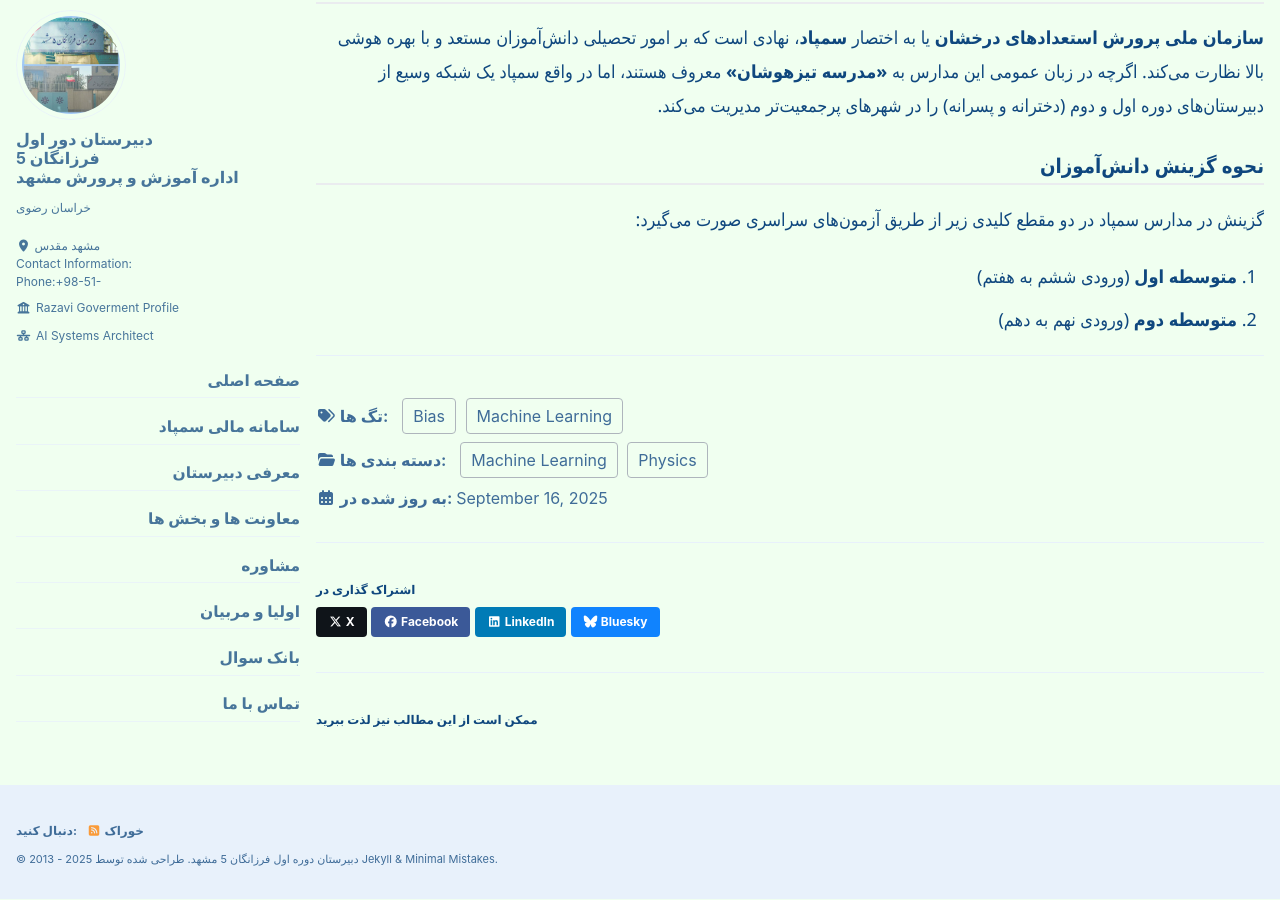
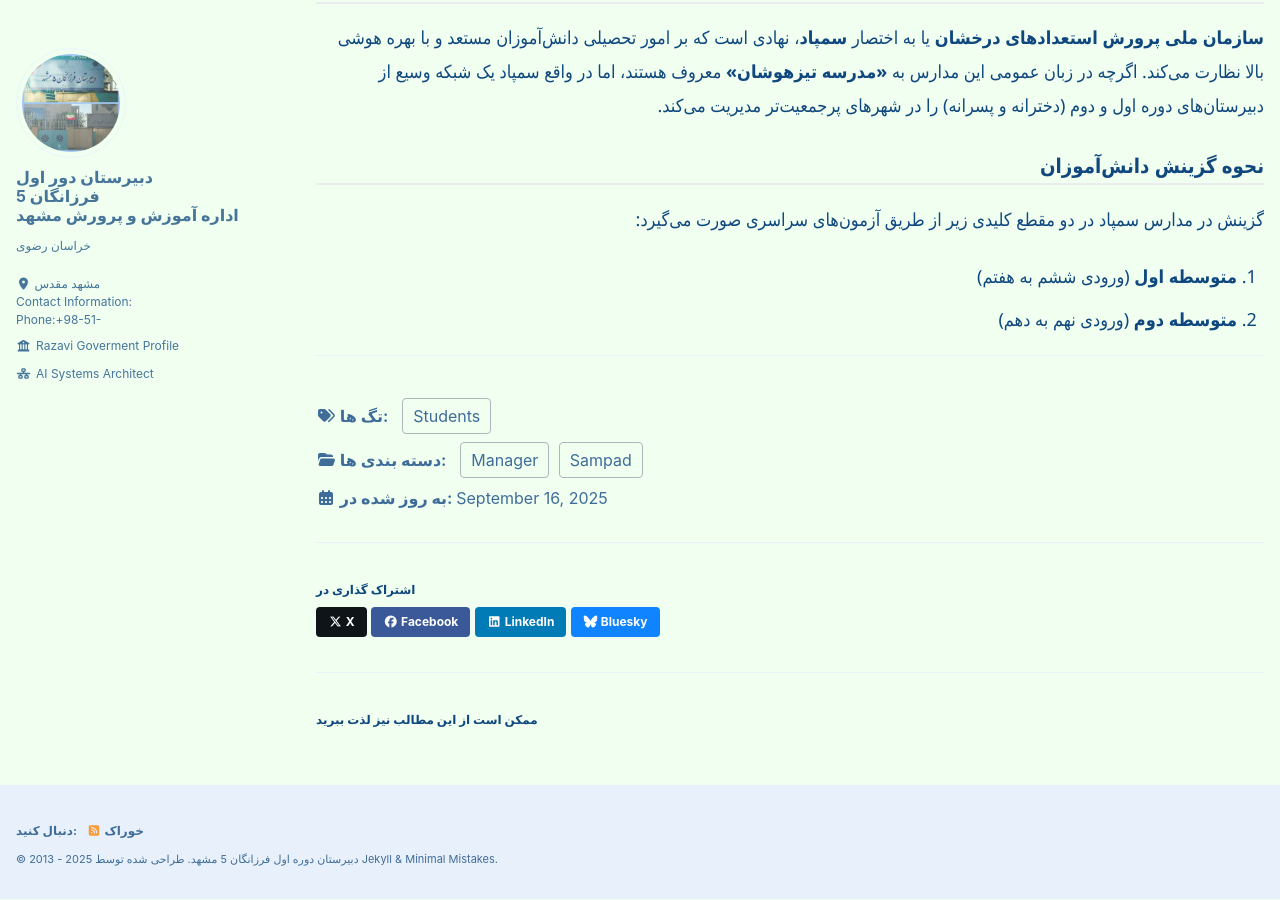
Before and after one commit to ssmartfarzanegan/ssmartfarzanegan.github.io, a Jekyll site: the page built from _posts/2025-09-16-شروع -به-کار-دبیرستان-دوره-اول-فرزانگان-مشهد.md, in a window 1280 px wide and 900 px high, scrolled down 744 px. Built offline with Jekyll 4.4.1, drawn with Linux system fonts in a browser that asks for light colours; cached includes are drawn as plain includes; some web fonts are replaced.

Commit message:
Update 2025-09-16-شروع -به-کار-دبیرستان-دوره-اول-فرزانگان-مشهد.md

```diff
--- a/_posts/2025-09-16-شروع -به-کار-دبیرستان-دوره-اول-فرزانگان-مشهد.md
+++ b/_posts/2025-09-16-شروع -به-کار-دبیرستان-دوره-اول-فرزانگان-مشهد.md
@@ -4,10 +4,12 @@ classes: wide rtl-layout
 dir: rtl
 title: "شروع به کار دبیرستان دوره اول فرزانگان 5 مشهد"
 date: 2025-09-16
-categories: [Physics, Machine Learning]
-tags: [Bias, Machine Learning]
+categories: [Manager, Sampad]
+tags: [Students, ]
 slug: "2025-09-16-شروع-به-کار-دبیرستان-دوره-اول-فرزانگان-5-مشهد"
 math: true
+sidebar:
+  nav: ""
 header:
   overlay_image: "/assets/images/background.jpg"
   overlay_filter: 0.3
```
